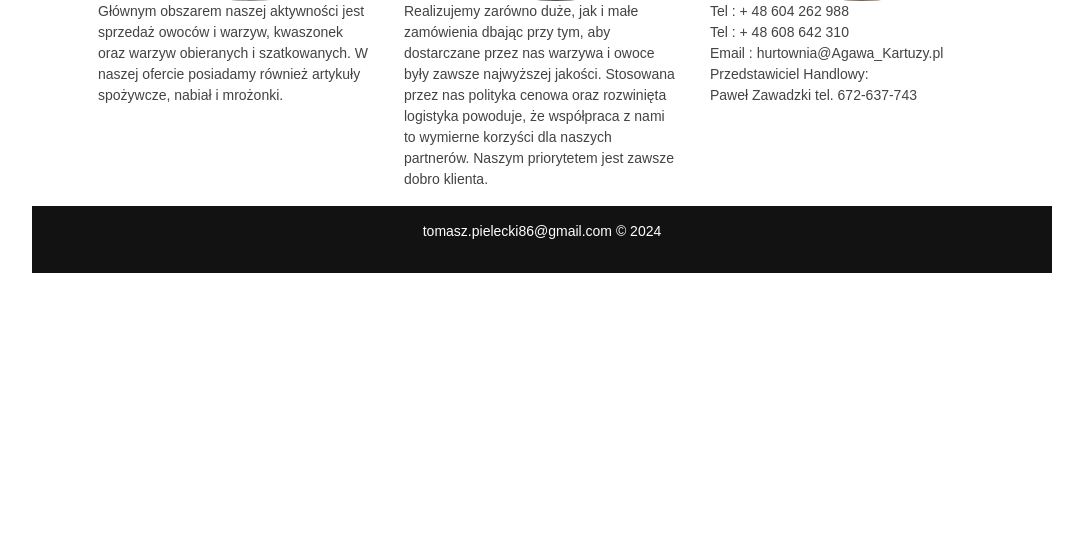
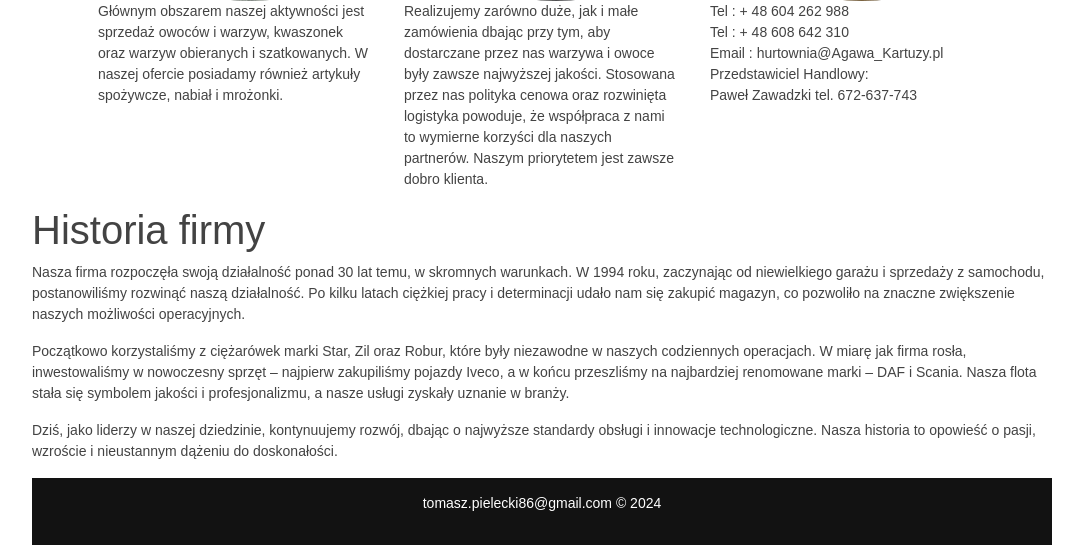
Before and after one commit to TomaszPielecki/Hurtownia_art_spoz, a PHP site: page / in a window 1280 px wide. Shown: the part 381-926 px from the top of the page, without its empty margins (98-1181 px from the left). Before the commit the page ends 654 px from the top, so only its background shows below. Run offline with PHP 8.4, Linux system fonts and the light colour scheme; some libraries are stand-ins or nearby versions.

Commit message:
Historia Firmy

```diff
--- a/Components/Firma.php
+++ b/Components/Firma.php
@@ -25,3 +25,9 @@
         </div>
     </div>
 </div>
+
+<h1>Historia firmy</h1>
+    <p>Nasza firma rozpoczęła swoją działalność ponad 30 lat temu, w skromnych warunkach. W 1994 roku, zaczynając od niewielkiego garażu i sprzedaży z samochodu, postanowiliśmy rozwinąć naszą działalność. Po kilku latach ciężkiej pracy i determinacji udało nam się zakupić magazyn, co pozwoliło na znaczne zwiększenie naszych możliwości operacyjnych.</p>
+    <p>Początkowo korzystaliśmy z ciężarówek marki Star, Zil oraz Robur, które były niezawodne w naszych codziennych operacjach. W miarę jak firma rosła, inwestowaliśmy w nowoczesny sprzęt – najpierw zakupiliśmy pojazdy Iveco, a w końcu przeszliśmy na najbardziej renomowane marki – DAF i Scania. Nasza flota stała się symbolem jakości i profesjonalizmu, a nasze usługi zyskały uznanie w branży.</p>
+    <p>Dziś, jako liderzy w naszej dziedzinie, kontynuujemy rozwój, dbając o najwyższe standardy obsługi i innowacje technologiczne. Nasza historia to opowieść o pasji, wzroście i nieustannym dążeniu do doskonałości.</p>
+</body>
```
Also changed, not shown: CSS/Readme.md (added).
